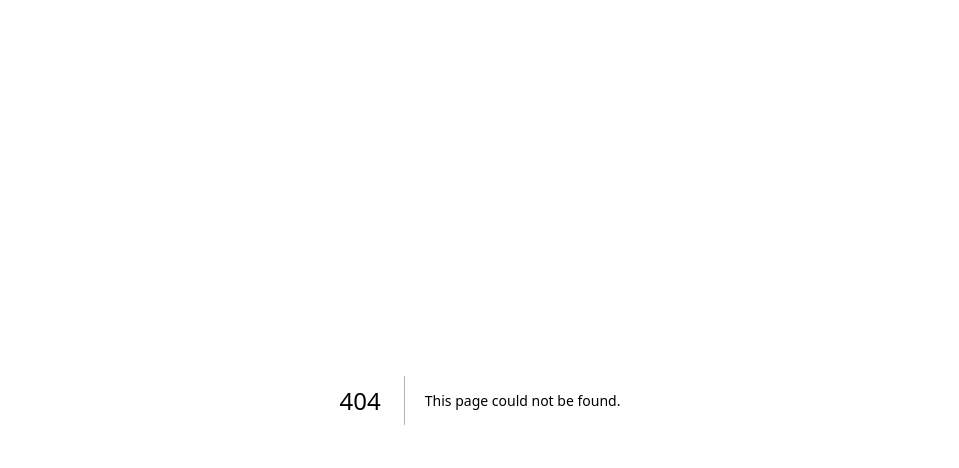
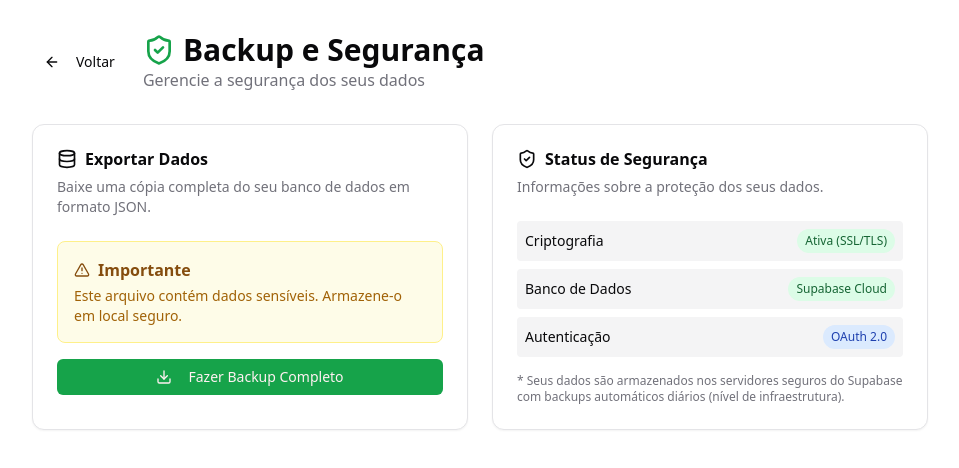
Before and after one commit to msalarini/store-lamayer, a Next.js app: page /backup in a window 1280 px wide. Before the commit this address had no page. Shown: the top 468 px of the page, without its empty margins (160-1119 px from the left). Built offline with nearby package versions, Linux system fonts and the light colour scheme; no server answers; sample sign-in values are in the browser's storage.

Commit message:
FASE 5 Part 2: Backup & Security
- Added /backup page
- Implemented full JSON export
- Added security status indicators
- Updated dashboard navigation

```diff
--- /dev/null
+++ b/src/app/backup/page.tsx
@@ -0,0 +1,161 @@
+"use client";
+
+import { useState } from "react";
+import { useSession } from "next-auth/react";
+import { useRouter } from "next/navigation";
+import { supabase } from "@/lib/supabase";
+import { Button } from "@/components/ui/button";
+import { Card, CardContent, CardDescription, CardHeader, CardTitle } from "@/components/ui/card";
+import { Database, Download, ShieldCheck, AlertTriangle, ArrowLeft, CheckCircle } from "lucide-react";
+import { toast } from "sonner";
+
+export default function BackupPage() {
+    const { status } = useSession();
+    const router = useRouter();
+    const [isExporting, setIsExporting] = useState(false);
+    const [lastBackup, setLastBackup] = useState<string | null>(null);
+
+    if (status === "loading") return <div>Carregando...</div>;
+    if (status === "unauthenticated") {
+        router.push("/login");
+        return null;
+    }
+
+    const handleExportData = async () => {
+        setIsExporting(true);
+        try {
+            // Fetch all data from all tables
+            const { data: products } = await supabase.from("products").select("*");
+            const { data: categories } = await supabase.from("categories").select("*");
+            const { data: suppliers } = await supabase.from("suppliers").select("*");
+            const { data: logs } = await supabase.from("logs").select("*");
+
+            const backupData = {
+                timestamp: new Date().toISOString(),
+                version: "1.0",
+                data: {
+                    products: products || [],
+                    categories: categories || [],
+                    suppliers: suppliers || [],
+                    logs: logs || []
+                }
+            };
+
+            // Create and download JSON file
+            const blob = new Blob([JSON.stringify(backupData, null, 2)], { type: "application/json" });
+            const url = URL.createObjectURL(blob);
+            const link = document.createElement("a");
+            link.href = url;
+            link.download = `store-lamayer-backup-${new Date().toISOString().split('T')[0]}.json`;
+            document.body.appendChild(link);
+            link.click();
+            document.body.removeChild(link);
+
+            setLastBackup(new Date().toLocaleString('pt-BR'));
+            toast.success("Backup realizado com sucesso!");
+        } catch (error) {
+            console.error("Erro no backup:", error);
+            toast.error("Falha ao realizar backup.");
+        } finally {
+            setIsExporting(false);
+        }
+    };
+
+    return (
+        <div className="min-h-screen bg-background p-8">
+            <div className="container mx-auto max-w-4xl space-y-8">
+                <div className="flex items-center gap-4">
+                    <Button variant="ghost" onClick={() => router.push("/dashboard")}>
+                        <ArrowLeft className="h-4 w-4 mr-2" /> Voltar
+                    </Button>
+                    <div>
+                        <h1 className="text-3xl font-bold flex items-center gap-2">
+                            <ShieldCheck className="h-8 w-8 text-primary" />
+                            Backup e Segurança
+                        </h1>
+                        <p className="text-muted-foreground">Gerencie a segurança dos seus dados</p>
+                    </div>
+                </div>
+
+                <div className="grid gap-6 md:grid-cols-2">
+                    {/* Export Card */}
+                    <Card>
+                        <CardHeader>
+                            <CardTitle className="flex items-center gap-2">
+                                <Database className="h-5 w-5" />
+                                Exportar Dados
+                            </CardTitle>
+                            <CardDescription>
+                                Baixe uma cópia completa do seu banco de dados em formato JSON.
+                            </CardDescription>
+                        </CardHeader>
+                        <CardContent className="space-y-4">
+                            <div className="bg-yellow-50 dark:bg-yellow-900/20 p-4 rounded-lg border border-yellow-200 dark:border-yellow-900">
+                                <h4 className="flex items-center gap-2 font-semibold text-yellow-800 dark:text-yellow-500 mb-1">
+                                    <AlertTriangle className="h-4 w-4" /> Importante
+                                </h4>
+                                <p className="text-sm text-yellow-700 dark:text-yellow-400">
+                                    Este arquivo contém dados sensíveis. Armazene-o em local seguro.
+                                </p>
+                            </div>
+
+                            <Button
+                                onClick={handleExportData}
+                                disabled={isExporting}
+                                className="w-full"
+                            >
+                                {isExporting ? (
+                                    "Gerando Backup..."
+                                ) : (
+                                    <>
+                                        <Download className="mr-2 h-4 w-4" /> Fazer Backup Completo
+                                    </>
+                                )}
+                            </Button>
+
+                            {lastBackup && (
+                                <p className="text-sm text-center text-muted-foreground flex items-center justify-center gap-1">
+                                    <CheckCircle className="h-3 w-3 text-green-500" />
+                                    Último backup: {lastBackup}
+                                </p>
+                            )}
+                        </CardContent>
+                    </Card>
+
+                    {/* Security Info Card */}
+                    <Card>
+                        <CardHeader>
+                            <CardTitle className="flex items-center gap-2">
+                                <ShieldCheck className="h-5 w-5" />
+                                Status de Segurança
+                            </CardTitle>
+                            <CardDescription>
+                                Informações sobre a proteção dos seus dados.
+                            </CardDescription>
+                        </CardHeader>
+                        <CardContent className="space-y-4">
+                            <div className="space-y-2">
+                                <div className="flex justify-between items-center p-2 bg-muted rounded">
+                                    <span className="text-sm font-medium">Criptografia</span>
+                                    <span className="text-xs bg-green-100 text-green-800 px-2 py-1 rounded-full dark:bg-green-900 dark:text-green-300">Ativa (SSL/TLS)</span>
+                                </div>
+                                <div className="flex justify-between items-center p-2 bg-muted rounded">
+                                    <span className="text-sm font-medium">Banco de Dados</span>
+                                    <span className="text-xs bg-green-100 text-green-800 px-2 py-1 rounded-full dark:bg-green-900 dark:text-green-300">Supabase Cloud</span>
+                                </div>
+                                <div className="flex justify-between items-center p-2 bg-muted rounded">
+                                    <span className="text-sm font-medium">Autenticação</span>
+                                    <span className="text-xs bg-blue-100 text-blue-800 px-2 py-1 rounded-full dark:bg-blue-900 dark:text-blue-300">OAuth 2.0</span>
+                                </div>
+                            </div>
+
+                            <div className="text-xs text-muted-foreground mt-4">
+                                * Seus dados são armazenados nos servidores seguros do Supabase com backups automáticos diários (nível de infraestrutura).
+                            </div>
+                        </CardContent>
+                    </Card>
+                </div>
+            </div>
+        </div>
+    );
+}
--- a/src/app/dashboard/page.tsx
+++ b/src/app/dashboard/page.tsx
@@ -204,6 +204,9 @@ export default function DashboardPage() {
                         </Button>
                         <Button variant="outline" onClick={() => router.push("/barcodes")}>
                             🏷️ Etiquetas
+                        </Button>
+                        <Button variant="outline" onClick={() => router.push("/backup")}>
+                            🛡️ Backup
                         </Button>
                         <Button variant="outline" onClick={() => router.push("/analytics")}>
                             📊 Analytics
```
